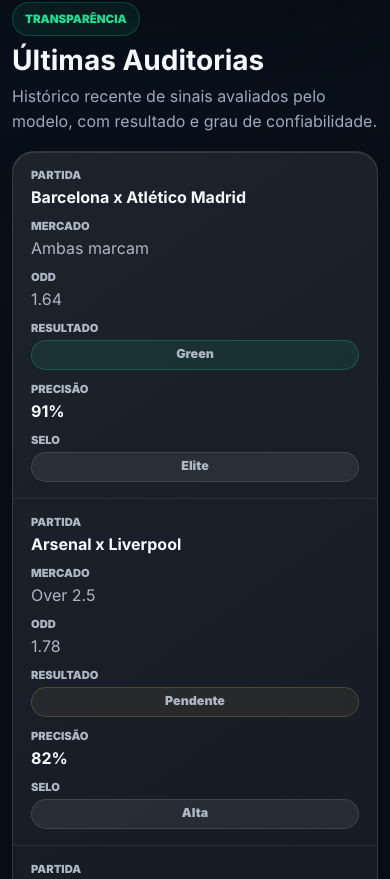
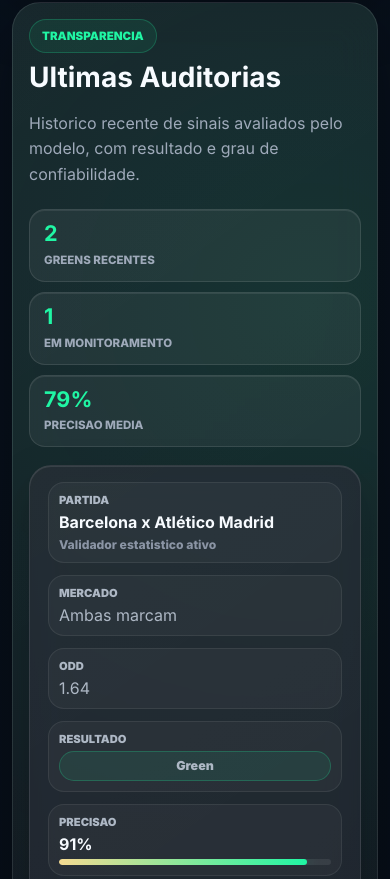
Before and after one commit to duqueroleta/DuqueSports-Codex, a React (Vite) app: page / in a window 390 px wide. Shown: the part 6445-7324 px from the top of the page. Built offline with nearby package versions, Linux system fonts and the light colour scheme.

Commit message:
Improve latest audits section

```diff
--- a/src/components/audits/AuditRow.jsx
+++ b/src/components/audits/AuditRow.jsx
@@ -2,12 +2,14 @@ import '../../styles/audit-row.css';
 
 function AuditRow({ audit }) {
   const resultClass = audit.result.toLowerCase();
+  const accuracyValue = Number(audit.accuracy.replace('%', ''));
 
   return (
     <article className="audit-row">
-      <div>
+      <div className="audit-match">
         <span className="audit-mobile-label">Partida</span>
         <strong>{audit.match}</strong>
+        <small>Validador estatistico ativo</small>
       </div>
       <div>
         <span className="audit-mobile-label">Mercado</span>
@@ -21,9 +23,12 @@ function AuditRow({ audit }) {
         <span className="audit-mobile-label">Resultado</span>
         <span className={`audit-result audit-result-${resultClass}`}>{audit.result}</span>
       </div>
-      <div>
-        <span className="audit-mobile-label">Precisão</span>
+      <div className="audit-accuracy">
+        <span className="audit-mobile-label">Precisao</span>
         <strong>{audit.accuracy}</strong>
+        <div className="audit-accuracy-track" aria-label={`Precisao ${audit.accuracy}`}>
+          <span style={{ width: `${accuracyValue}%` }} />
+        </div>
       </div>
       <div>
         <span className="audit-mobile-label">Selo</span>
--- a/src/components/audits/LatestAudits.jsx
+++ b/src/components/audits/LatestAudits.jsx
@@ -1,53 +1,43 @@
 import AuditRow from './AuditRow.jsx';
+import { useAsyncData } from '../../hooks/useAsyncData.js';
+import { getAudits } from '../../services/auditsService.js';
 import '../../styles/audits-latest.css';
 
-const audits = [
-  {
-    id: 1,
-    match: 'Barcelona x Atlético Madrid',
-    market: 'Ambas marcam',
-    odd: '1.64',
-    result: 'Green',
-    accuracy: '91%',
-    trust: 'Elite',
-  },
-  {
-    id: 2,
-    match: 'Arsenal x Liverpool',
-    market: 'Over 2.5',
-    odd: '1.78',
-    result: 'Pendente',
-    accuracy: '82%',
-    trust: 'Alta',
-  },
-  {
-    id: 3,
-    match: 'Inter x Milan',
-    market: 'Under 3.5',
-    odd: '1.42',
-    result: 'Green',
-    accuracy: '76%',
-    trust: 'Estável',
-  },
-  {
-    id: 4,
-    match: 'Benfica x Porto',
-    market: 'Escanteios +8.5',
-    odd: '1.86',
-    result: 'Red',
-    accuracy: '68%',
-    trust: 'Revisar',
-  },
-];
+function parseAccuracy(accuracy) {
+  return Number(accuracy.replace('%', ''));
+}
 
 function LatestAudits() {
+  const { data: audits } = useAsyncData(getAudits, []);
+  const latestAudits = audits.slice(0, 4);
+  const greenCount = latestAudits.filter((audit) => audit.result === 'Green').length;
+  const pendingCount = latestAudits.filter((audit) => audit.result === 'Pendente').length;
+  const averageAccuracy = latestAudits.length
+    ? Math.round(latestAudits.reduce((total, audit) => total + parseAccuracy(audit.accuracy), 0) / latestAudits.length)
+    : 0;
+
   return (
     <section className="latest-audits" aria-labelledby="latest-audits-title">
-      <div className="section-heading latest-audits-heading">
-        <span>Transparência</span>
-        <div>
-          <h2 id="latest-audits-title">Últimas Auditorias</h2>
-          <p>Histórico recente de sinais avaliados pelo modelo, com resultado e grau de confiabilidade.</p>
+      <div className="latest-audits-header">
+        <div className="section-heading latest-audits-heading">
+          <span>Transparencia</span>
+          <h2 id="latest-audits-title">Ultimas Auditorias</h2>
+          <p>Historico recente de sinais avaliados pelo modelo, com resultado e grau de confiabilidade.</p>
+        </div>
+
+        <div className="latest-audits-metrics" aria-label="Resumo das auditorias recentes">
+          <div>
+            <strong>{greenCount}</strong>
+            <span>greens recentes</span>
+          </div>
+          <div>
+            <strong>{pendingCount}</strong>
+            <span>em monitoramento</span>
+          </div>
+          <div>
+            <strong>{averageAccuracy}%</strong>
+            <span>precisao media</span>
+          </div>
         </div>
       </div>
 
@@ -57,11 +47,11 @@ function LatestAudits() {
           <span>Mercado</span>
           <span>Odd</span>
           <span>Resultado</span>
-          <span>Precisão</span>
+          <span>Precisao</span>
           <span>Selo</span>
         </div>
 
-        {audits.map((audit) => (
+        {latestAudits.map((audit) => (
           <AuditRow audit={audit} key={audit.id} />
         ))}
       </div>
--- a/src/styles/audit-row.css
+++ b/src/styles/audit-row.css
@@ -5,10 +5,30 @@
   align-items: center;
   padding: 16px 18px;
   border-bottom: 1px solid rgba(255, 255, 255, 0.07);
+  background: rgba(255, 255, 255, 0.012);
+  transition:
+    background 180ms ease,
+    transform 180ms ease;
+}
+
+.audit-row:hover {
+  transform: translateX(2px);
+  background: rgba(255, 255, 255, 0.04);
 }
 
 .audit-row:last-child {
   border-bottom: 0;
+}
+
+.audit-match {
+  display: grid;
+  gap: 4px;
+}
+
+.audit-match small {
+  color: var(--color-graphite);
+  font-size: 0.76rem;
+  font-weight: 800;
 }
 
 .audit-row strong {
@@ -21,6 +41,26 @@
 
 .audit-mobile-label {
   display: none;
+}
+
+.audit-accuracy {
+  display: grid;
+  gap: 7px;
+}
+
+.audit-accuracy-track {
+  overflow: hidden;
+  height: 6px;
+  border-radius: 999px;
+  background: rgba(255, 255, 255, 0.08);
+}
+
+.audit-accuracy-track span {
+  display: block;
+  height: 100%;
+  border-radius: inherit;
+  background: linear-gradient(90deg, var(--color-gold-soft), var(--color-neon));
+  box-shadow: 0 0 16px rgba(32, 246, 164, 0.25);
 }
 
 .audit-result,
@@ -69,6 +109,10 @@
     display: grid;
     gap: 5px;
     min-width: 0;
+    padding: 10px;
+    border: 1px solid rgba(255, 255, 255, 0.075);
+    border-radius: var(--radius-md);
+    background: rgba(255, 255, 255, 0.035);
   }
 
   .audit-mobile-label {
--- a/src/styles/audits-latest.css
+++ b/src/styles/audits-latest.css
@@ -1,10 +1,61 @@
 .latest-audits {
   width: min(1240px, calc(100% - clamp(36px, 8vw, 104px)));
   margin: 28px auto 18px;
+  padding: 22px;
+  border: 1px solid rgba(255, 255, 255, 0.1);
+  border-radius: var(--radius-xl);
+  background:
+    radial-gradient(circle at 82% 12%, rgba(32, 246, 164, 0.11), transparent 34%),
+    linear-gradient(145deg, rgba(255, 255, 255, 0.068), rgba(255, 255, 255, 0.022)),
+    rgba(7, 13, 22, 0.6);
+  box-shadow: var(--shadow-premium);
+  backdrop-filter: blur(20px);
+}
+
+.latest-audits-header {
+  display: grid;
+  grid-template-columns: minmax(0, 1fr) minmax(320px, 430px);
+  gap: 22px;
+  align-items: end;
+  margin-bottom: 18px;
 }
 
 .latest-audits-heading {
-  margin-bottom: 16px;
+  margin-bottom: 0;
+}
+
+.latest-audits-metrics {
+  display: grid;
+  grid-template-columns: repeat(3, minmax(0, 1fr));
+  gap: 10px;
+}
+
+.latest-audits-metrics div {
+  min-width: 0;
+  padding: 14px;
+  border: 1px solid rgba(255, 255, 255, 0.1);
+  border-radius: var(--radius-md);
+  background: rgba(255, 255, 255, 0.055);
+  box-shadow: inset 0 1px 0 rgba(255, 255, 255, 0.08);
+}
+
+.latest-audits-metrics strong,
+.latest-audits-metrics span {
+  display: block;
+}
+
+.latest-audits-metrics strong {
+  color: var(--color-neon);
+  font-size: 1.35rem;
+  line-height: 1;
+}
+
+.latest-audits-metrics span {
+  margin-top: 7px;
+  color: #9faaba;
+  font-size: 0.72rem;
+  font-weight: 850;
+  text-transform: uppercase;
 }
 
 .audits-panel {
@@ -32,6 +83,12 @@
   text-transform: uppercase;
 }
 
+@media (max-width: 1080px) {
+  .latest-audits-header {
+    grid-template-columns: 1fr;
+  }
+}
+
 @media (max-width: 860px) {
   .audits-header {
     display: none;
@@ -41,5 +98,10 @@
 @media (max-width: 620px) {
   .latest-audits {
     width: calc(100% - 24px);
+    padding: 16px;
+  }
+
+  .latest-audits-metrics {
+    grid-template-columns: 1fr;
   }
 }
```
